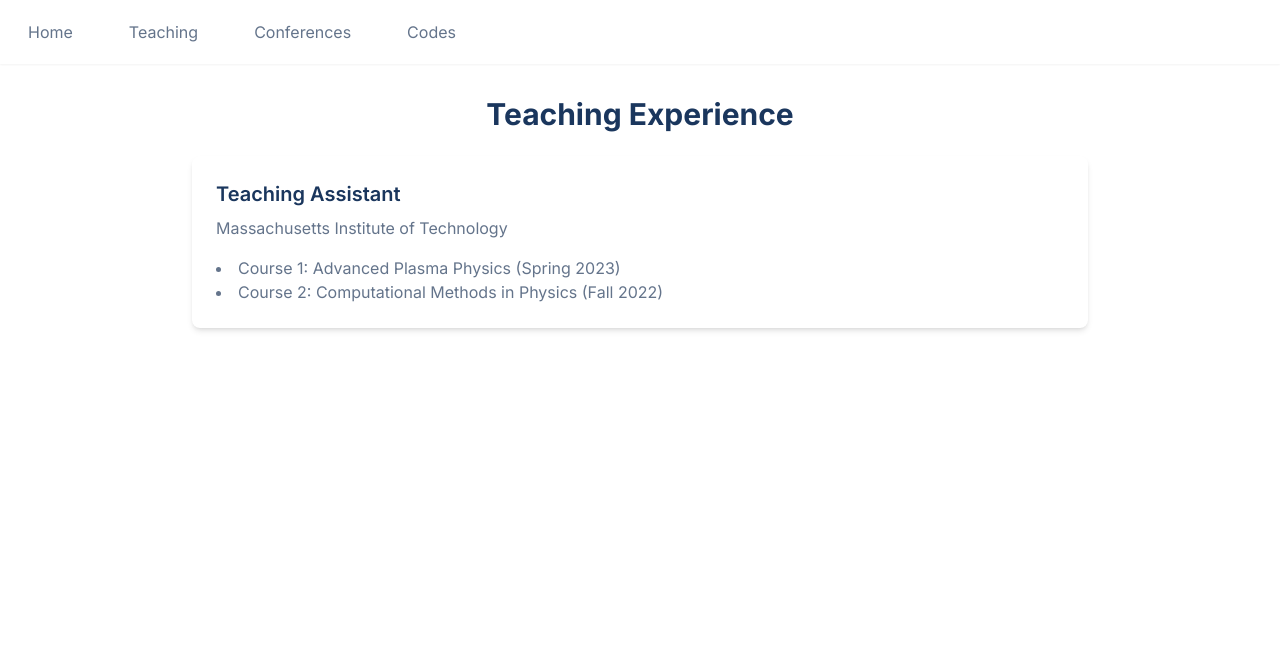
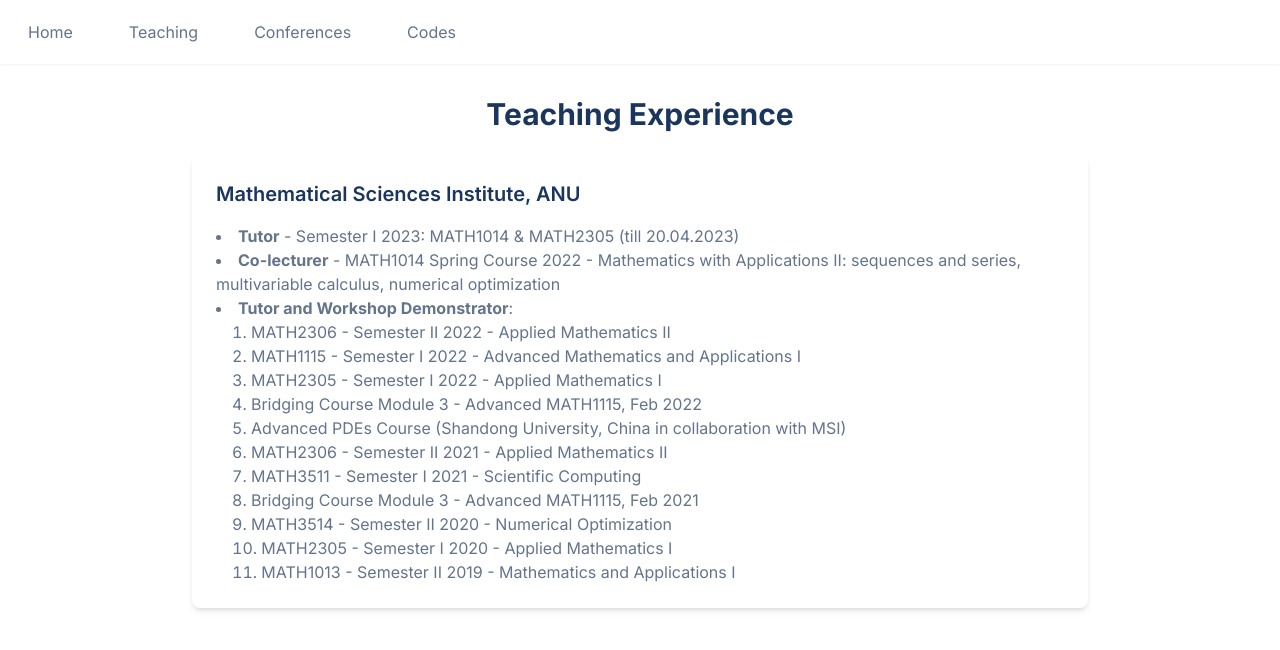
Before and after one commit to arunav2123/scholarly-digital-space, a React (Vite) app: page /scholarly-digital-space/teaching in a window 1280 px wide. Shown: the top 650 px of the page. Built offline with nearby package versions, Linux system fonts and the light colour scheme.

Commit message:
Update Teaching.tsx

```diff
--- a/src/pages/Teaching.tsx
+++ b/src/pages/Teaching.tsx
@@ -11,13 +11,25 @@ const Teaching = () => {
           <div className="max-w-4xl mx-auto">
             <div className="grid grid-cols-1 gap-6">
               <div className="card">
-                <h3 className="text-xl font-semibold mb-2">Teaching Assistant</h3>
-                <p className="text-academic-secondary">
-                  Massachusetts Institute of Technology
-                </p>
+                <h3 className="text-xl font-semibold mb-2">Mathematical Sciences Institute, ANU</h3>
                 <ul className="list-disc list-inside mt-4 text-academic-secondary">
-                  <li>Course 1: Advanced Plasma Physics (Spring 2023)</li>
-                  <li>Course 2: Computational Methods in Physics (Fall 2022)</li>
+                  <li><strong>Tutor</strong> - Semester I 2023: MATH1014 & MATH2305 (till 20.04.2023)</li>
+                  <li><strong>Co-lecturer</strong> - MATH1014 Spring Course 2022 - Mathematics with Applications II: sequences and series, multivariable calculus, numerical optimization</li>
+                  <li><strong>Tutor and Workshop Demonstrator</strong>:
+                    <ul className="list-decimal list-inside ml-4">
+                      <li>MATH2306 - Semester II 2022 - Applied Mathematics II</li>
+                      <li>MATH1115 - Semester I 2022 - Advanced Mathematics and Applications I</li>
+                      <li>MATH2305 - Semester I 2022 - Applied Mathematics I</li>
+                      <li>Bridging Course Module 3 - Advanced MATH1115, Feb 2022</li>
+                      <li>Advanced PDEs Course (Shandong University, China in collaboration with MSI)</li>
+                      <li>MATH2306 - Semester II 2021 - Applied Mathematics II</li>
+                      <li>MATH3511 - Semester I 2021 - Scientific Computing</li>
+                      <li>Bridging Course Module 3 - Advanced MATH1115, Feb 2021</li>
+                      <li>MATH3514 - Semester II 2020 - Numerical Optimization</li>
+                      <li>MATH2305 - Semester I 2020 - Applied Mathematics I</li>
+                      <li>MATH1013 - Semester II 2019 - Mathematics and Applications I</li>
+                    </ul>
+                  </li>
                 </ul>
               </div>
             </div>
```
